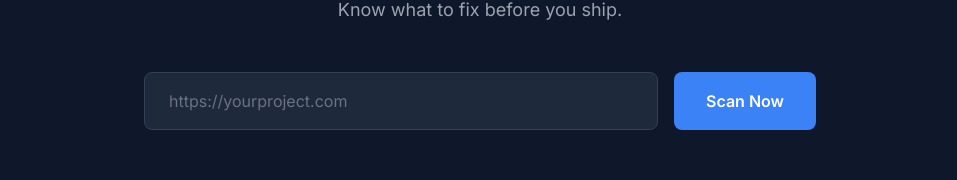
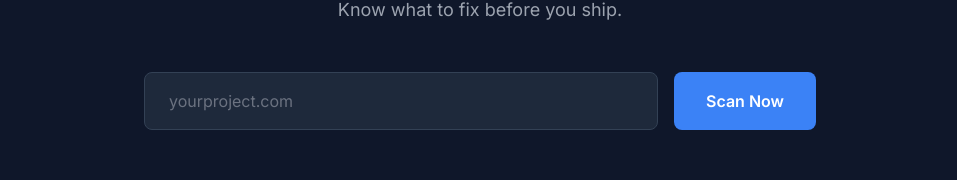
Before and after one commit to msanchezgrice/launchready, a Next.js app: page / in a window 1280 px wide. Shown: the part 220-400 px from the top of the page, without its empty margins (160-1117 px from the left). Built offline with nearby package versions, Linux system fonts and the light colour scheme.

Commit message:
Fix: Accept bare domain input (e.g., example.com without https://)

```diff
--- a/app/page.tsx
+++ b/app/page.tsx
@@ -64,13 +64,15 @@ export default function Home() {
           <form onSubmit={handleScan} className="mb-12">
             <div className="flex gap-4 max-w-2xl mx-auto">
               <input
-                type="url"
+                type="text"
                 value={url}
                 onChange={(e) => setUrl(e.target.value)}
-                placeholder="https://yourproject.com"
+                placeholder="yourproject.com"
                 className="flex-1 px-6 py-4 rounded-lg bg-card border border-border text-white placeholder-gray-500 focus:outline-none focus:ring-2 focus:ring-primary"
                 required
                 disabled={scanning}
+                pattern=".*\..+"
+                title="Enter a domain like example.com or https://example.com"
               />
               <button
                 type="submit"
```
